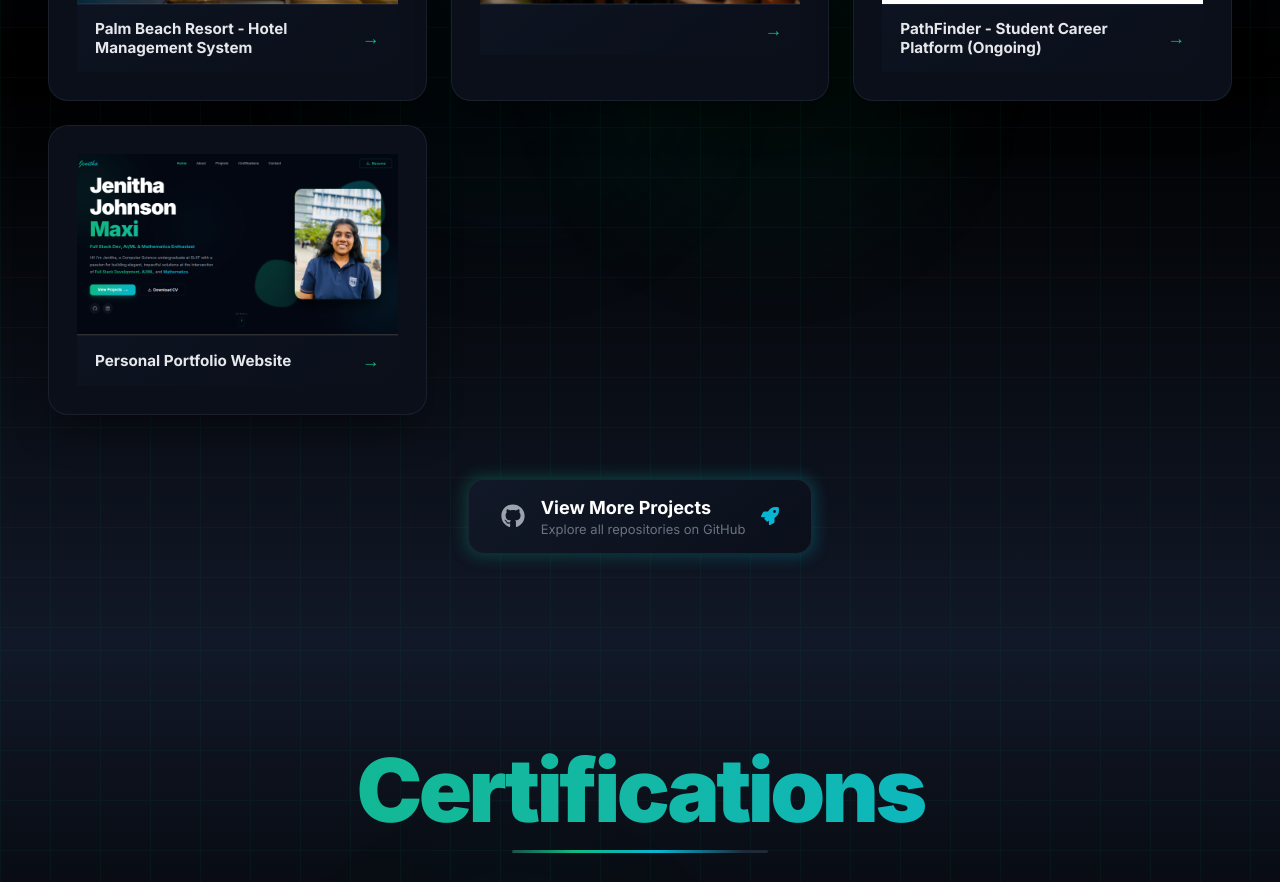
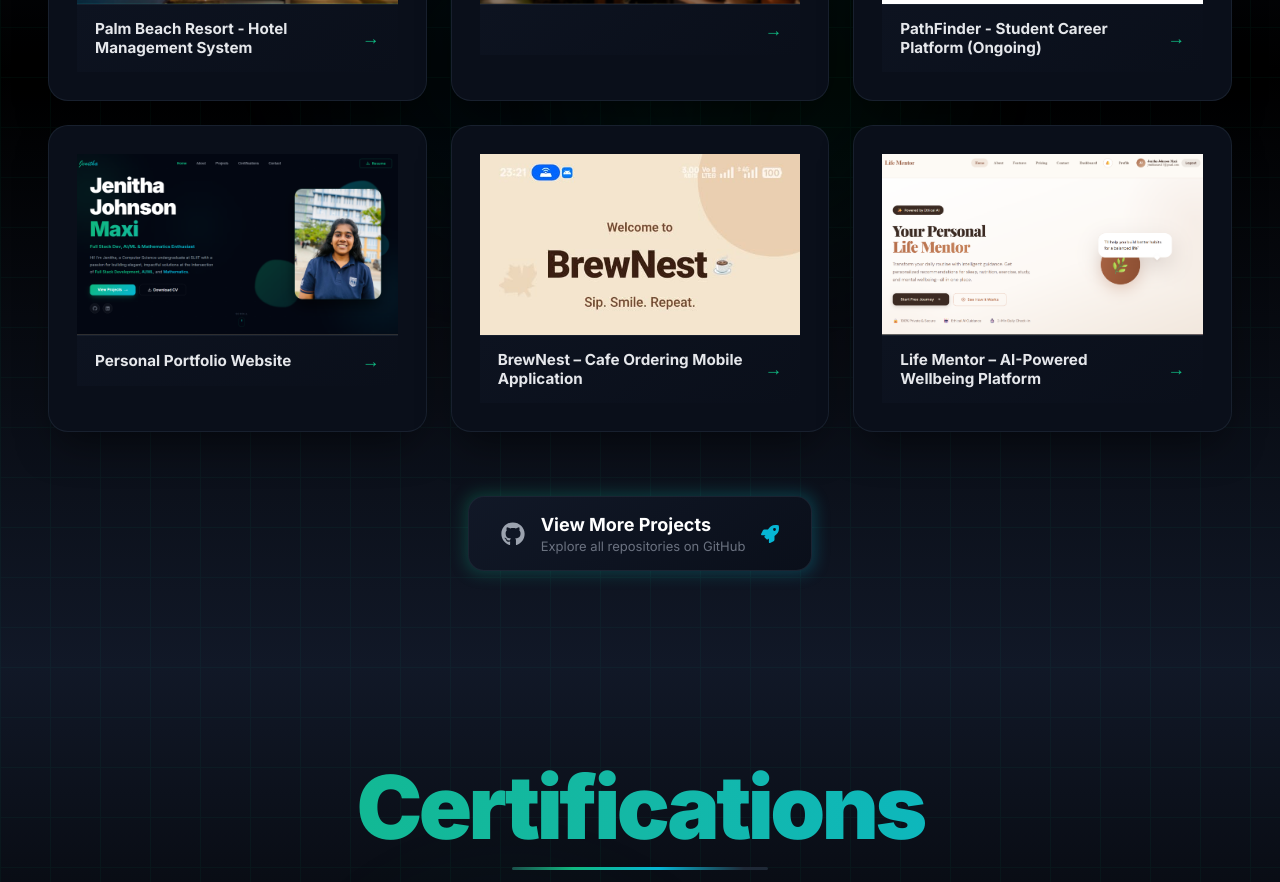
Before and after one commit to Jenitha23/Portfolio, a React (Vite) app: page / in a window 1280 px wide. Shown: the part 4020-4902 px from the top of the page. Built offline with nearby package versions, Linux system fonts and the light colour scheme.

Commit message:
update project

```diff
--- a/src/data/projects.js
+++ b/src/data/projects.js
@@ -43,5 +43,27 @@ export const projects = [
     demo: "https://jenitha-portfolio.vercel.app/",
     images: "/project3.png",
     featured: false
+  },
+  {
+    id: 5,
+    title: "BrewNest – Cafe Ordering Mobile Application",
+    description:
+      "BrewNest is a full-stack cafe ordering mobile application that provides a seamless digital ordering experience for customers while simplifying cafe operations for administrators. Customers can browse the menu, customize orders, manage their cart, make secure payments, and track order status in real time. The application also includes a dedicated admin portal for managing menu items, categories, inventory availability, and customer orders through an intuitive interface.",
+    tech: ["React Native", "Expo", "Spring Boot", "Spring Security", "JWT", "Microsoft SQL Server", "Docker", "REST API"],
+    github: "https://github.com/Jenitha23/BrewNest-Cafe-Ordering-Mobile-Application.git",
+    demo: null,
+    images: "/project5.png",
+    featured: false
+  },
+  {
+    id: 6,
+    title: "Life Mentor – AI-Powered Wellbeing Platform",
+    description:
+      "Life Mentor is an AI-powered wellbeing application that supports users in developing healthier habits through daily check-ins, goal tracking, lifestyle assessments, and personalized AI guidance. The platform offers secure authentication, progress monitoring, wellbeing insights, and interactive AI conversations to encourage consistent personal growth and improved overall wellbeing.",
+    tech: ["React", "Vite", "Tailwind CSS", "Java", "Spring Boot", "Spring Security", "JWT", "Microsoft SQL Server", "Flyway", "Gemini AI", "Axios", "Docker"],
+    github: "https://github.com/Jenitha23/Life-Mentor-Frontend.git",
+    demo: null,
+    images: "/project6.png",
+    featured: false
   }
 ];
```
Also changed, not shown: public/project5.png (added), public/project6.png (added).
